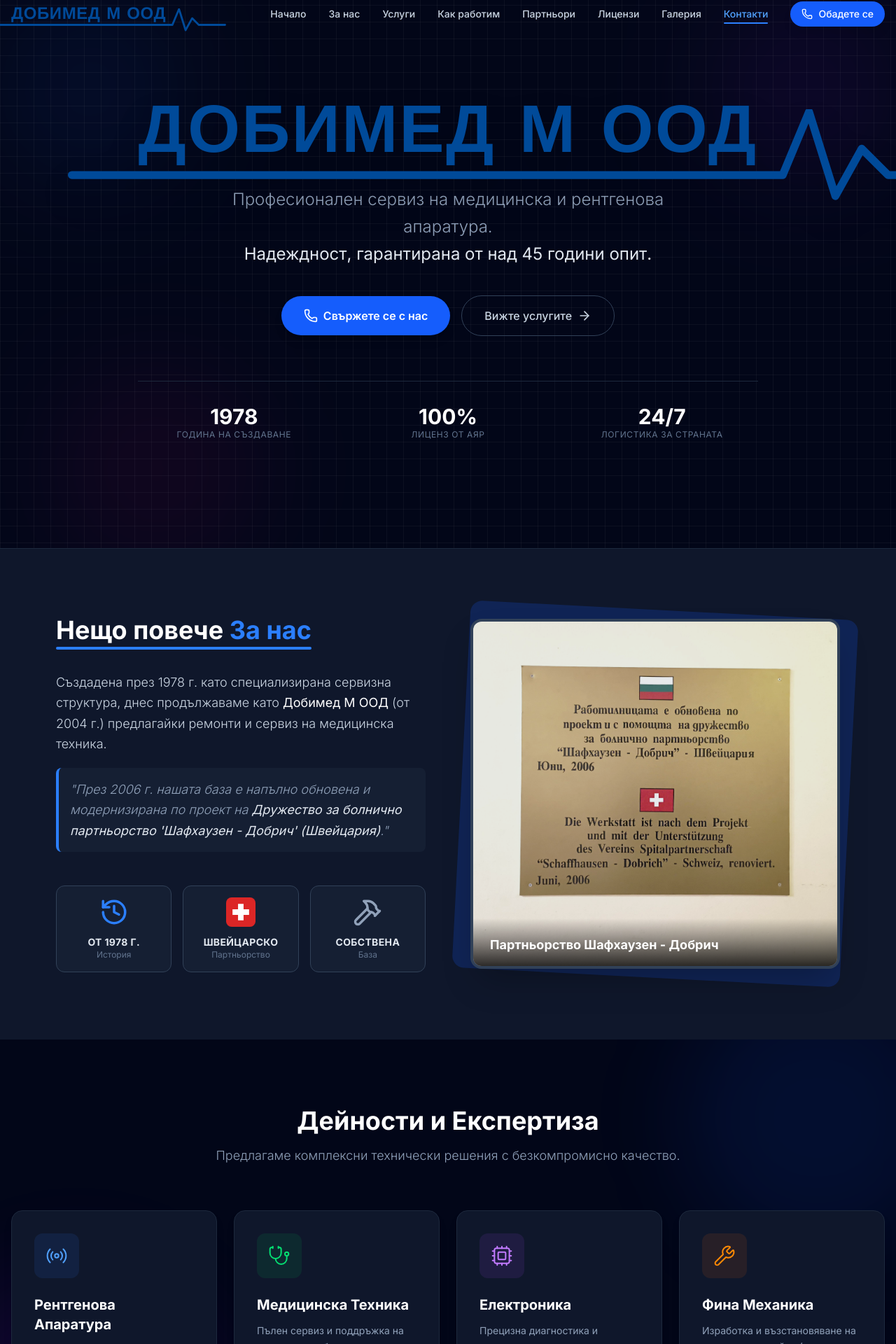
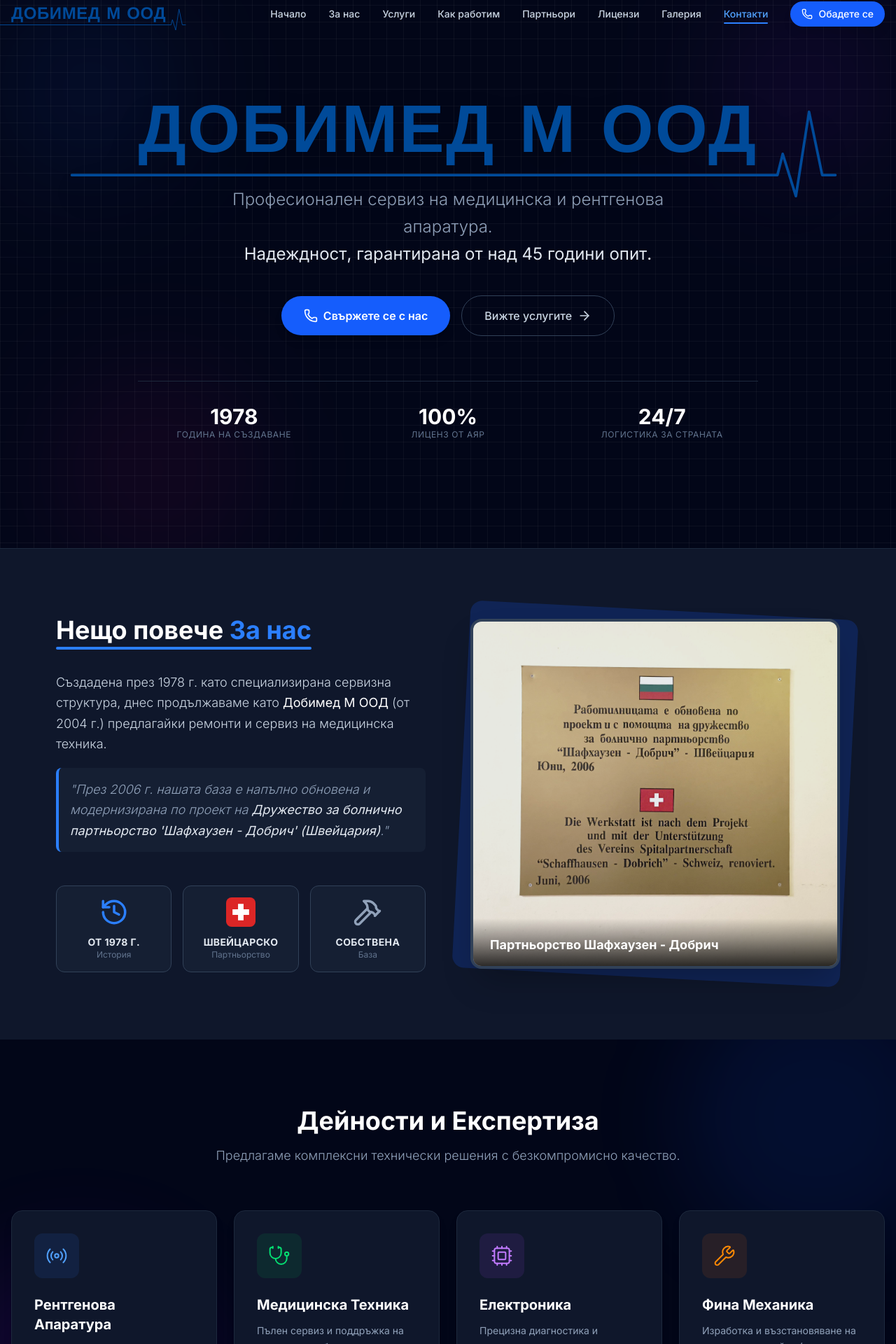
Before and after one commit to Veselin15/DobimedM-Webpage, a Next.js app in the folder dobimed-site/: page / in a window 1280 px wide. Shown: the part 17-1937 px from the top of the page at 70% size. Built offline with nearby package versions, Linux system fonts and the light colour scheme.

Commit message:
Logo desing fixed

```diff
--- a/dobimed-site/components/Logo.tsx
+++ b/dobimed-site/components/Logo.tsx
@@ -23,12 +23,10 @@
 
             {/* Кардиограма */}
             <svg
-                // Намалихме ширината леко на 170% и оправихме позицията
                 className="absolute left-0 w-[170%] h-auto pointer-events-none z-0"
                 style={{
                     top: '0.2em',
                     color: logoColor,
-                    // Намалихме изместването наляво от -23% на -15%, за да не се реже на мобилни
                     left: '-15%',
                 }}
                 viewBox="0 0 400 50"
@@ -37,13 +35,13 @@
                 preserveAspectRatio="none"
             >
                 <path
-                    // Леко скъсихме началото на линията и пийковете, за да паснат на новото позициониране
-                    d="M10 25 H280 L290 1 L300 33 L310 15 L320 25 H360"
+                    d="M10 25 H278 L280 17 L285 33 L290 1 L295 25 H300"
                     stroke="currentColor"
-                    strokeWidth="3"
+                    strokeWidth="1" // ПРОМЯНА ТУК: Намалена дебелина от 3 на 2
                     strokeLinecap="round"
                     strokeLinejoin="round"
-                    className="group-hover:stroke-[4] transition-all duration-300"
+                    // При hover става малко по-дебела (от 2 на 3)
+                    className="group-hover:stroke-[3] transition-all duration-300"
                 />
             </svg>
         </div>
--- a/dobimed-site/components/Services.tsx
+++ b/dobimed-site/components/Services.tsx
@@ -7,7 +7,7 @@
 const services = [
   {
     title: "Рентгенова Апаратура",
-    desc: "Лицензиран сервиз от АЯР. Монтаж, демонтаж, ремонт и протоколи.",
+    desc: "Сервиз лицензиран от АЯР",
     icon: Radio,
     color: "text-blue-400",
     bg: "bg-blue-500/10",
```
